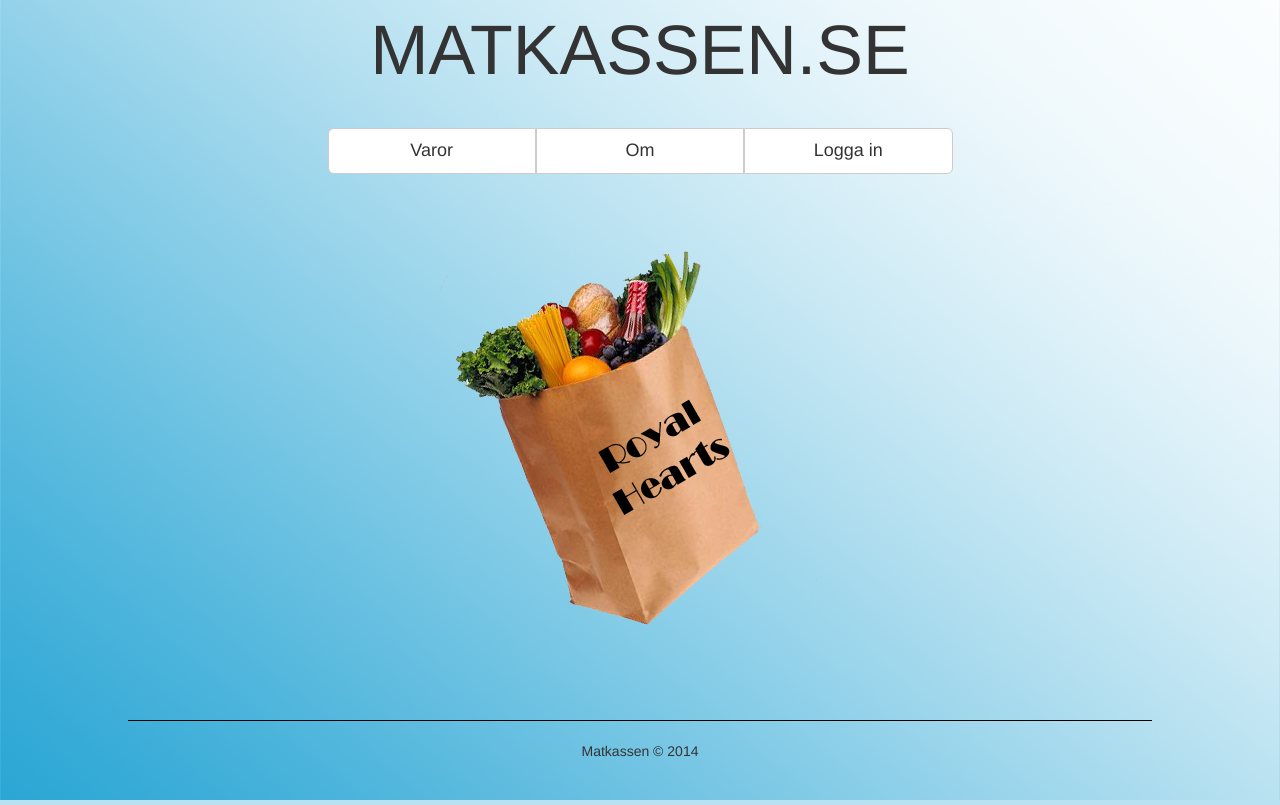
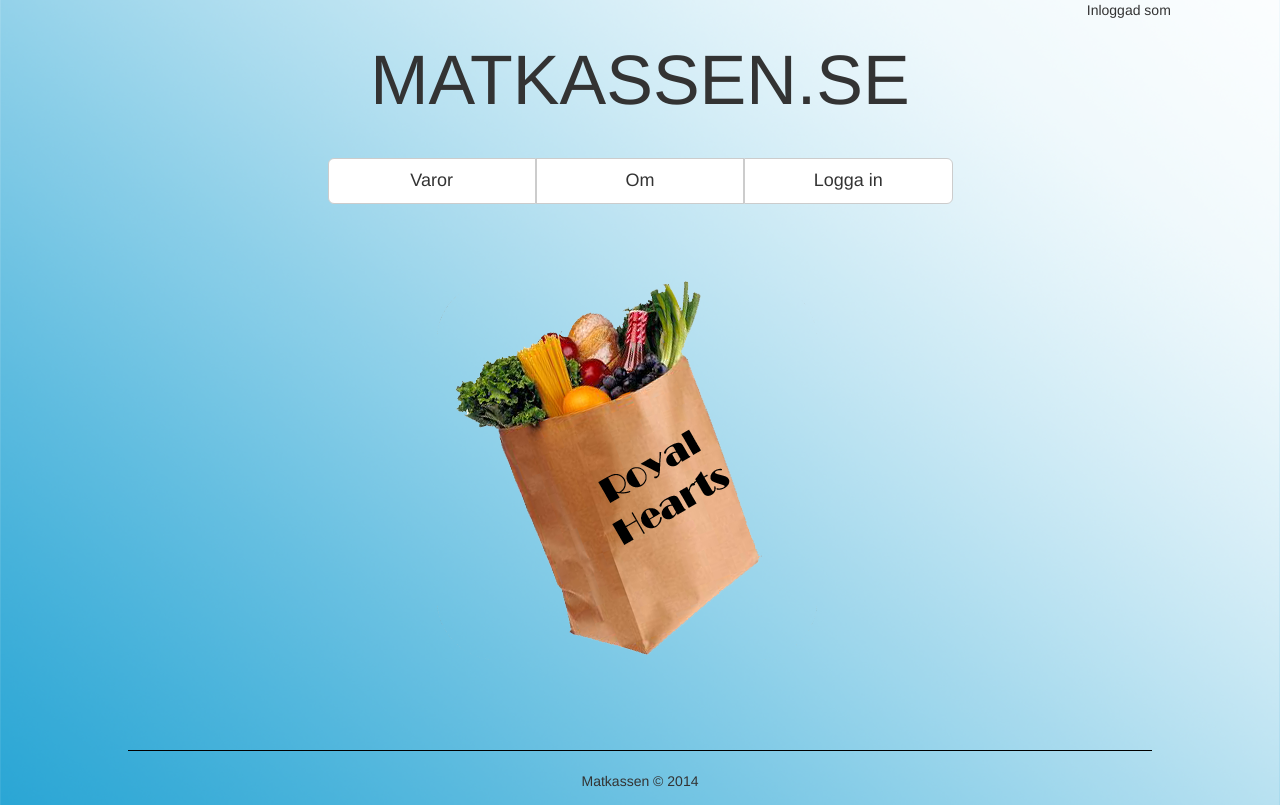
Before and after one commit to lukeeee/Royal-Hearts, a PHP site: page /index.php in a window 1280 px wide. Run offline with PHP 8.4, Linux system fonts and the light colour scheme.

Commit message:
logged in

```diff
--- a/header.php
+++ b/header.php
@@ -44,6 +44,12 @@
     <header>
 
     <div class="row">
+        <div class="col-md-7 col-md-offset-4">
+            <p class="text-right">Inloggad som </p>
+        </div>
+    </div>
+
+    <div class="row">
       <div class="col-md-6 col-md-offset-3">
           <div id="title"><a href="index.php">MATKASSEN.SE</a></div>
       </div>
```
Also changed, not shown: 2 other files.
